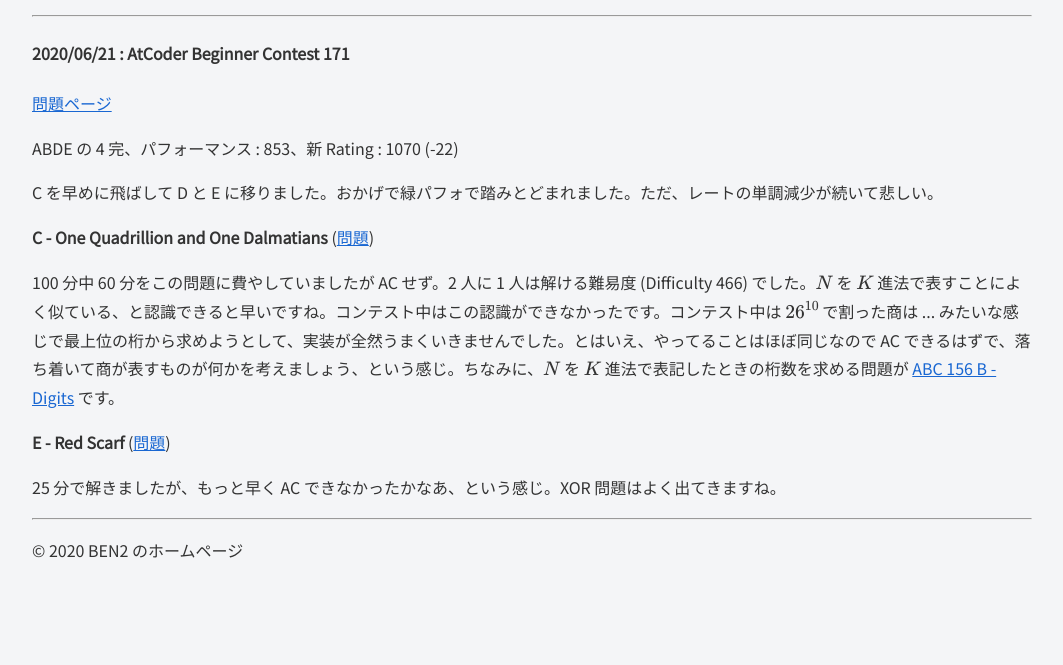
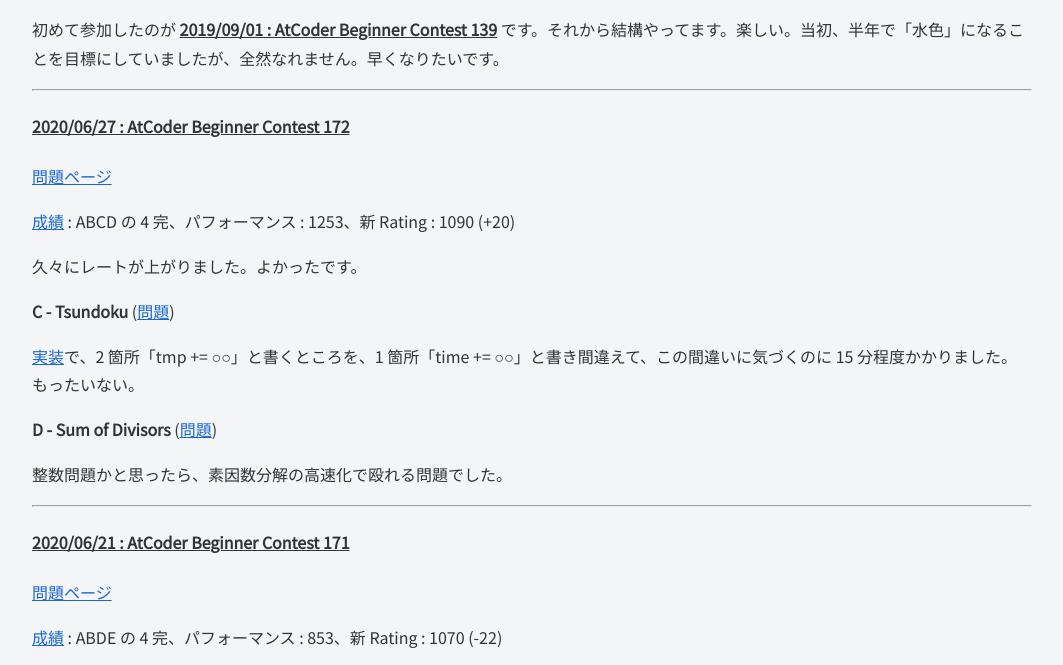
Before and after one commit to BEN2suzuka/BEN2suzuka.github.io, a plain HTML site: page atcoder.html in a window 1280 px wide. Shown: the part 120-785 px from the top of the page, without its empty margins (108-1171 px from the left). Drawn offline with nearby package versions, Linux system fonts and the light colour scheme.

Commit message:
add ABC172

```diff
--- a/atcoder.html
+++ b/atcoder.html
@@ -18,16 +18,30 @@
 
   <main>
     <h3>AtCoder コンテスト感想</h3>
+    <p>初めて参加したのが <b><u>2019/09/01 : AtCoder Beginner Contest 139</u></b> です。それから結構やってます。楽しい。当初、半年で「水色」になることを目標にしていましたが、全然なれません。早くなりたいです。</p>
     <hr>
 
-    <h4>2020/06/21 : AtCoder Beginner Contest 171</h4>
+
+    <h4><u>2020/06/27 : AtCoder Beginner Contest 172</u></h4>
+    <p><a href="https://atcoder.jp/contests/abc172" target="_blank">問題ページ</a></p>
+    <p><a href="https://atcoder.jp/users/BEN2suzuka/history/share/abc172" target="_blank">成績</a> : ABCD の 4 完、パフォーマンス : 1253、新 Rating : 1090 (+20)</p>
+    <p>久々にレートが上がりました。よかったです。</p>
+    <p><b>C - Tsundoku</b> (<a href="https://atcoder.jp/contests/abc172/tasks/abc172_c" target="_blank">問題</a>)</p>
+    <p><a href="https://atcoder.jp/contests/abc172/submissions/14756833" target="_blank">実装</a>で、2 箇所「tmp += ○○」と書くところを、1 箇所「time += ○○」と書き間違えて、この間違いに気づくのに 15 分程度かかりました。もったいない。</p>
+    <p><b>D - Sum of Divisors</b> (<a href="https://atcoder.jp/contests/abc172/tasks/abc172_d" target="_blank">問題</a>)</p>
+    <p>整数問題かと思ったら、素因数分解の高速化で殴れる問題でした。</p>
+
+    <hr>
+
+    <h4><u>2020/06/21 : AtCoder Beginner Contest 171</u></h4>
     <p><a href="https://atcoder.jp/contests/abc171" target="_blank">問題ページ</a></p>
-    <p>ABDE の 4 完、パフォーマンス : 853、新 Rating : 1070 (-22)</p>
+    <p><a href="https://atcoder.jp/users/BEN2suzuka/history/share/abc171" target="_blank">成績</a> : ABDE の 4 完、パフォーマンス : 853、新 Rating : 1070 (-22)</p>
     <p>C を早めに飛ばして D と E に移りました。おかげで緑パフォで踏みとどまれました。ただ、レートの単調減少が続いて悲しい。</p>
     <p><b>C - One Quadrillion and One Dalmatians</b> (<a href="https://atcoder.jp/contests/abc171/tasks/abc171_c" target="_blank">問題</a>)</p>
-    <p>100 分中 60 分をこの問題に費やしていましたが AC せず。2 人に 1 人は解ける難易度 (Difficulty 466) でした。\( N \) を \( K \) 進法で表すことによく似ている、と認識できると早いですね。コンテスト中はこの認識ができなかったです。コンテスト中は \( 26^{10} \) で割った商は ... みたいな感じで最上位の桁から求めようとして、実装が全然うまくいきませんでした。とはいえ、やってることはほぼ同じなので AC できるはずで、落ち着いて商が表すものが何かを考えましょう、という感じ。ちなみに、\( N \) を \( K \) 進法で表記したときの桁数を求める問題が <a href="https://atcoder.jp/contests/abc156/tasks/abc156_b" target="_blank">ABC 156 B - Digits</a> です。</p>
+    <p>100 分中 60 分をこの問題に費やしていましたが AC せず。2 人に 1 人は解ける難易度 (Difficulty 466) でした。\( N \) を \( K \) 進法で表すことによく似ている、と認識できると早そう。コンテスト中は \( 26^{10} \) で割った商は ... みたいな感じで最上位の桁から求めようとして、実装が全然うまくいきませんでした。商が何を表しているかを落ち着いて考えましょう、という感じ。ちなみに、\( N \) を \( K \) 進法で表記したときの桁数を求める問題が <a href="https://atcoder.jp/contests/abc156/tasks/abc156_b" target="_blank">ABC 156 B - Digits</a> です。</p>
     <p><b>E - Red Scarf</b> (<a href="https://atcoder.jp/contests/abc171/tasks/abc171_e" target="_blank">問題</a>)</p>
-    <p>25 分で解きましたが、もっと早く AC できなかったかなあ、という感じ。XOR 問題はよく出てきますね。</p>
+    <p>25 分で解きましたが、もっと早く。XOR 問題はよく出てきます。</p>
+
 
   </main>
 
```
Also changed, not shown: index.html (+1 -1 lines).
